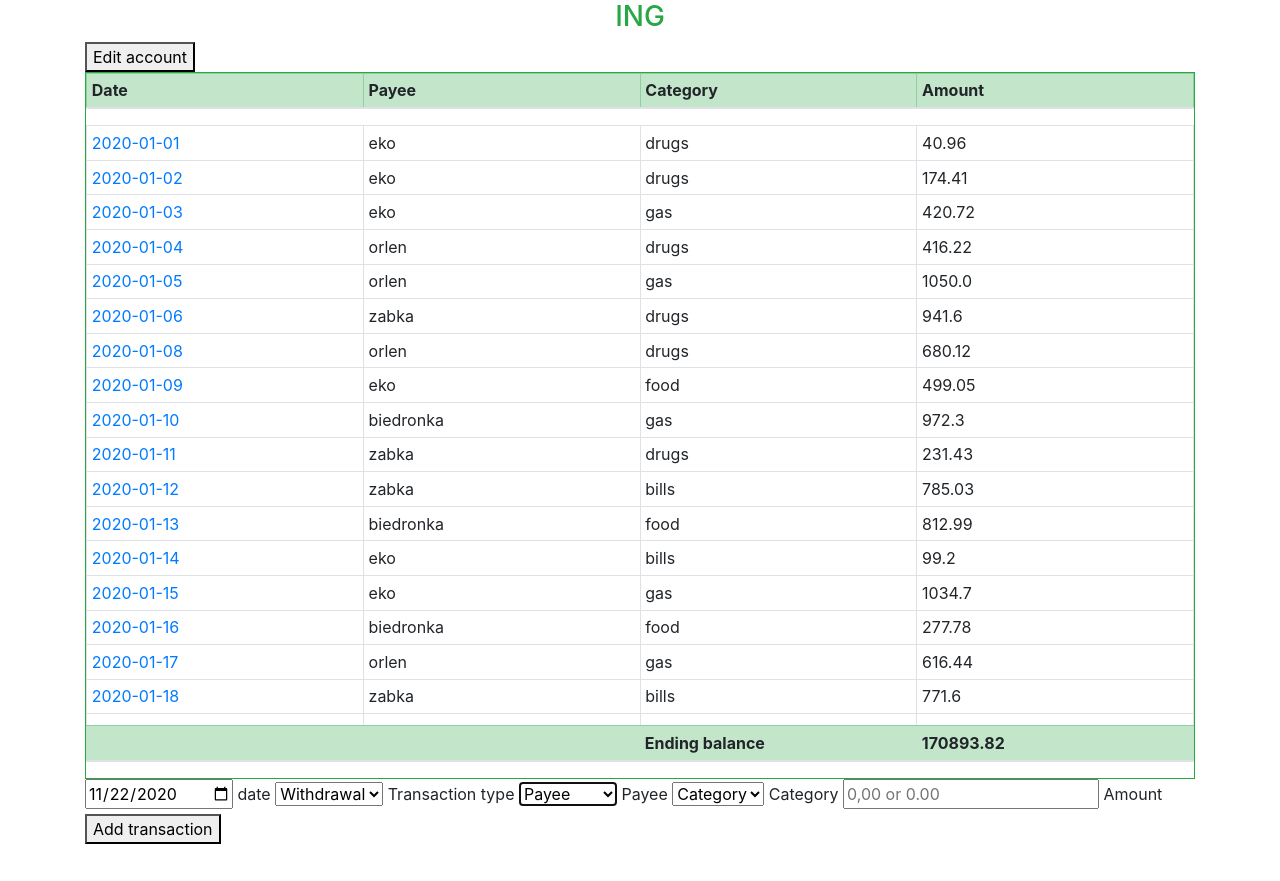
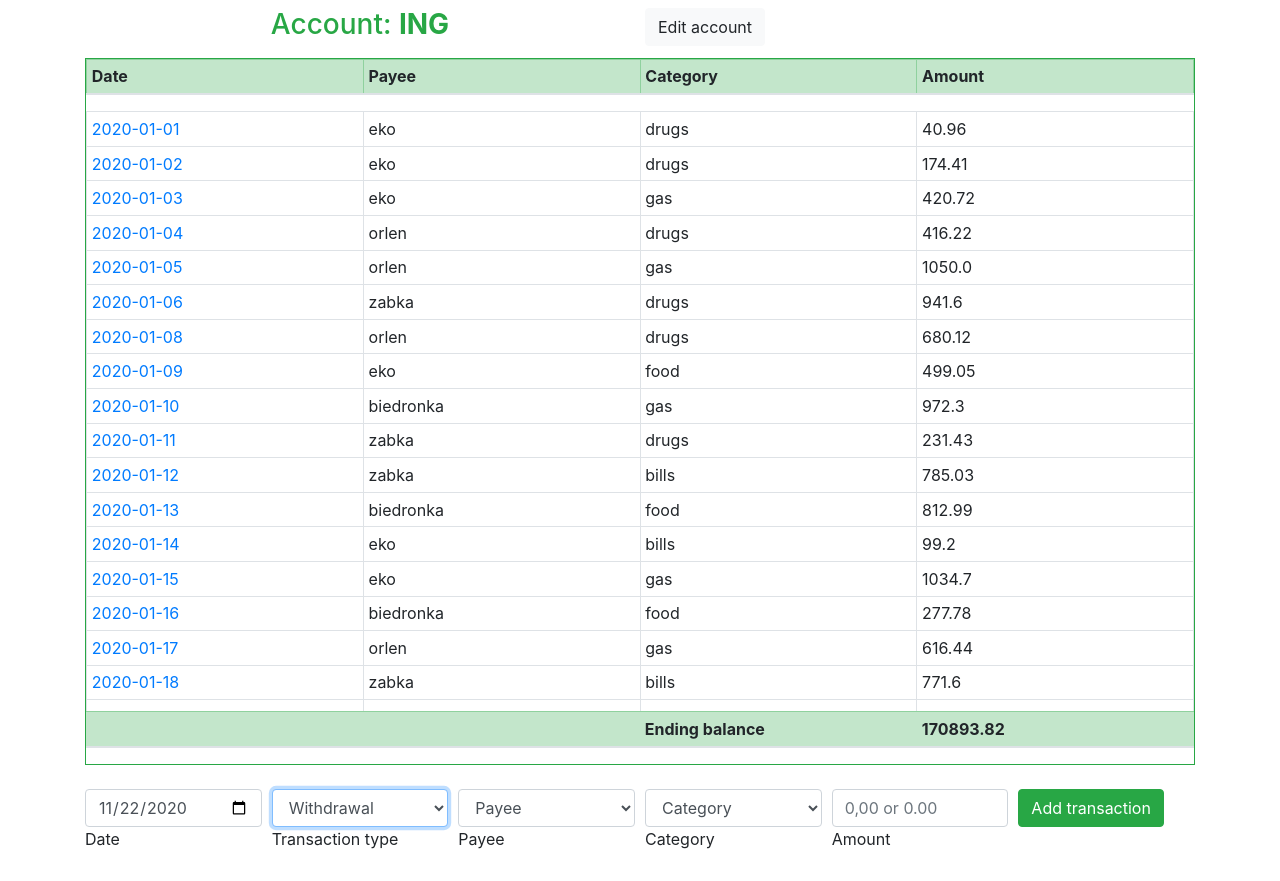
Before and after one commit to marsiekiera/YHB, a Flask app: a page that uses flask/app/templates/account.html in a window 1280 px wide. Shown: the part 56-937 px from the top of the page. Run offline with Flask 2, Linux system fonts and the light colour scheme; a user stored in the database is signed in; data comes from the database, SQL or seed files in the repository; lists and menus that the app fills with data are empty.

Commit message:
Set the appearance of the form.

```diff
--- a/flask/app/templates/account.html
+++ b/flask/app/templates/account.html
@@ -5,11 +5,19 @@
 {% endblock %}
 
 {% block main %}
-<h3 class="text-success text-center">{{ account_name }}</h3>
+
     <form action="/edit_account/{{ account_name }}" method="GET">
-        <button type="submit">Edit account</button>
+
+        <div class="form-row mt-2 mb-2">
+            <div class="col">
+                <h3 class="text-success text-center">Account: <span class="font-weight-bolder">{{ account_name }}</span></h3>
+            </div>
+            <div class="col">
+                <button type="submit" class="btn btn-light">Edit account</button>
+            </div>
+        </div>
     </form>
-    <div class="w-100 border border-success">
+    <div class="w-100 border border-success mb-4">
         <div class="scrollable">
             <table class="table table-hover table-sm table-bordered">
                 <thead>
@@ -55,16 +63,20 @@
     </div>
 
     <form action="/add_transaction" method="POST">
-        <input name="date" type="date" value="{{ today }}" min="2000-01-01">
-        <label for="date">date</label>
-
-        <select name="transaction_type" type="number">
+        <div class="form-row">
+            <div class="form-group col">
+                <input name="date" type="date" class="form-control" value="{{ today }}" min="2000-01-01">
+                <label for="date">Date</label>
+            </div>
+            <div class="form-group col">
+                <select name="transaction_type" autofocus type="number" class="form-control">
                     <option value="-1" selected>Withdrawal</option>
                     <option value="1">Deposit</option>
                 </select>
                 <label for="transaction_type">Transaction type</label>
-
-        <select name="payee" autofocus type="text">
+            </div>
+            <div class="form-group col">
+                <select name="payee" type="text" class="form-control">
                     <option value="" disabled selected>Payee</option>
                     {% for dict in payee_list_dict %}
                         <option value="{{ dict['payee_name'] }}">
@@ -73,8 +85,9 @@
                     {% endfor %}
                 </select>
                 <label for="payee">Payee</label>
-
-        <select name="category" type="text">
+            </div>
+            <div class="form-group col">
+                <select name="category" type="text" class="form-control">
                     <option value="" disabled selected>Category</option>
                     {% for dict in category_list_dict %}
                         <option value="{{ dict['category_name'] }}">
@@ -83,11 +96,13 @@
                     {% endfor %}
                 </select>
                 <label for="category">Category</label>
-
-        <input autocomplete="off" placeholder="0,00 or 0.00"
-            name="amount" type="text">
+            </div>
+            <div class="form-group col">
+                <input autocomplete="off" placeholder="0,00 or 0.00" name="amount" type="text" class="form-control">
                 <label for="amount">Amount</label>
-
-        <button type="submit">Add transaction</button>
+            </div>
+            <div class="col">
+                <button type="submit" class="btn btn-success">Add transaction</button>
+        </div>
     </form>
 {% endblock %}
```
Lines whose indentation alone changed are shown as unchanged.
